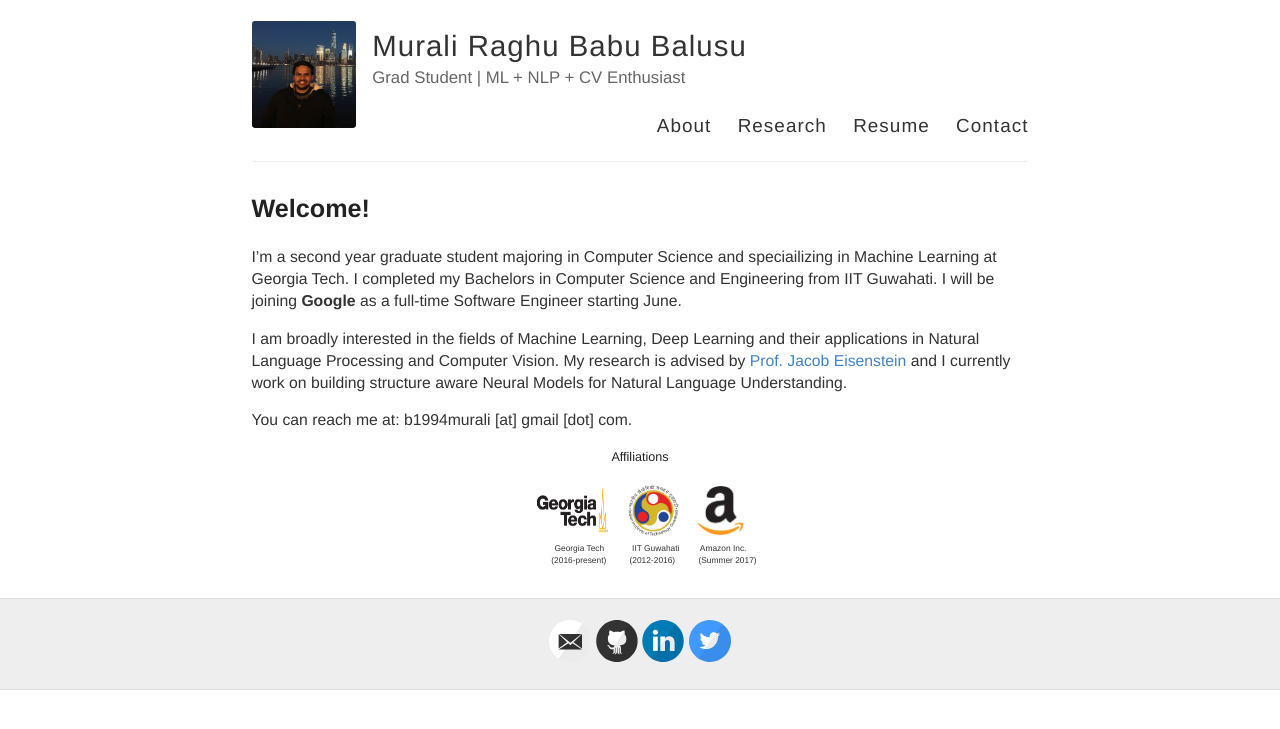
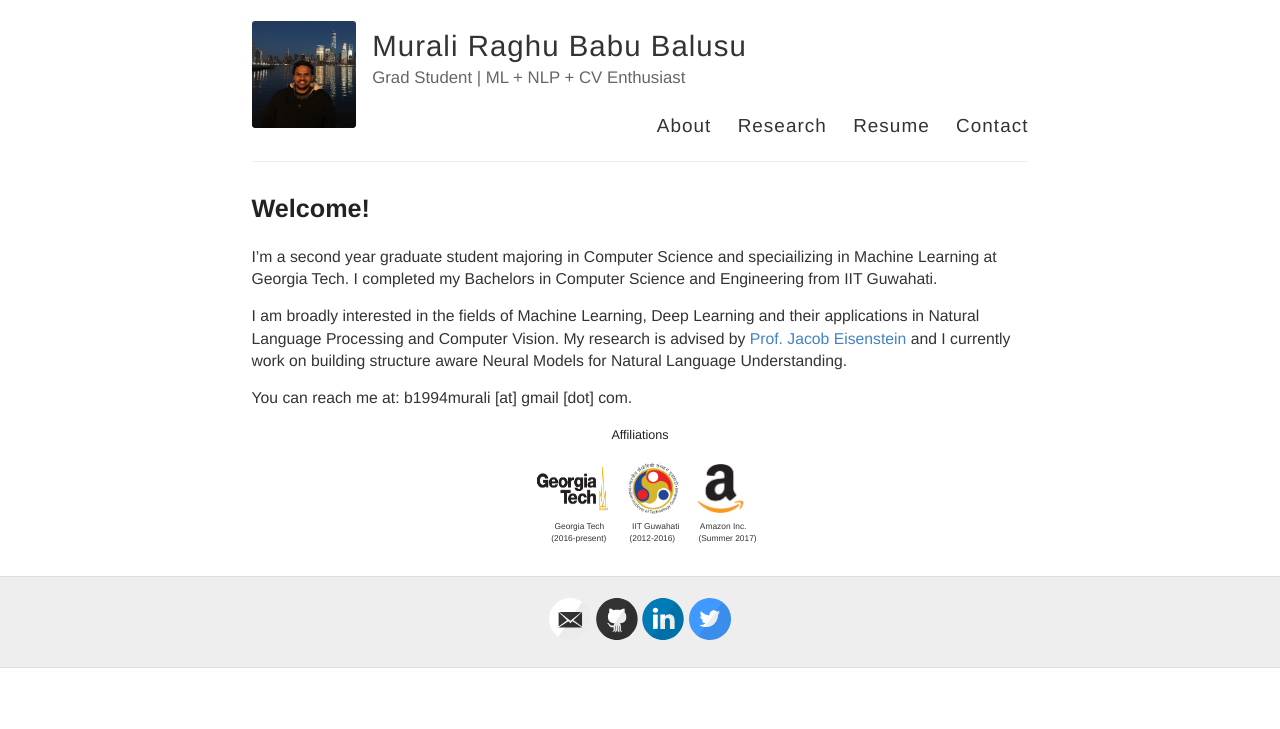
Before and after one commit to bmurali1994/bmurali1994.github.io, a Jekyll site: the page built from index.md, in a window 1280 px wide. Shown: the top 729 px of the page. Built offline with Jekyll 4.4.1, drawn with Linux system fonts in a browser that asks for light colours.

Commit message:
minor update for a few weeks

```diff
--- a/index.md
+++ b/index.md
@@ -4,7 +4,7 @@ title: Welcome!
 permalink: /
 ---
 
-I'm a second year graduate student majoring in Computer Science and speciailizing in Machine Learning at Georgia Tech. I completed my Bachelors in Computer Science and Engineering from IIT Guwahati. I will be joining **Google** as a full-time Software Engineer starting June.
+I'm a second year graduate student majoring in Computer Science and speciailizing in Machine Learning at Georgia Tech. I completed my Bachelors in Computer Science and Engineering from IIT Guwahati.
 
 I am broadly interested in the fields of Machine Learning, Deep Learning and their applications in Natural Language Processing and Computer Vision. My research is advised by [Prof. Jacob Eisenstein](https://www.cc.gatech.edu/~jeisenst/) and I currently work on building structure aware Neural Models for Natural Language Understanding.
 
```
Also changed, not shown: about/index.md (+1 -1 lines).
